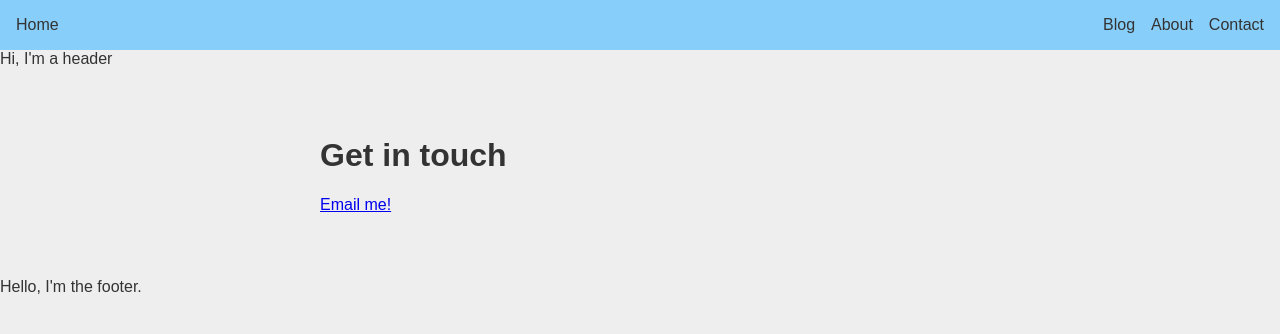
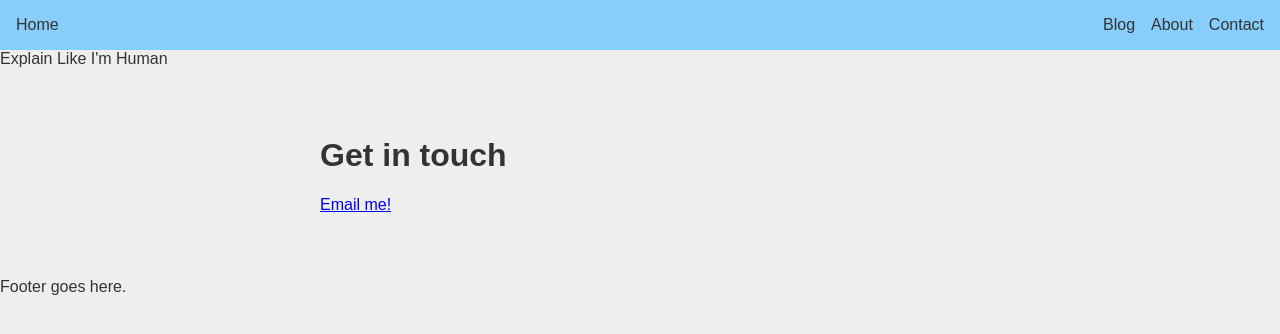
Before and after one commit to mkg1/elih-svelte, a SvelteKit app: page /contact in a window 1280 px wide. Shown: the top 334 px of the page. Built offline with nearby package versions, Linux system fonts and the light colour scheme.

Commit message:
Add page transitions

```diff
--- a/src/routes/+layout.svelte
+++ b/src/routes/+layout.svelte
@@ -1,14 +1,17 @@
 <script>
 	import Header from '$lib/components/Header.svelte';
     import '$lib/styles/styles.scss';
+    import { fade } from 'svelte/transition';
+    export let data;
 </script>
 
 <Header />
 
-<header>Hi, I'm a header</header>
+<header>Explain Like I'm Human</header>
+{#key data.currentRoute}
+	<main in:fade={{ duration: 150, delay: 150 }} out:fade={{ duration: 150 }}>
+		<slot />
+	</main>
+{/key}
 
-<main>
-	<slot />
-</main>
-
-<footer>Hello, I'm the footer.</footer>
+<footer>Footer goes here.</footer>
```
